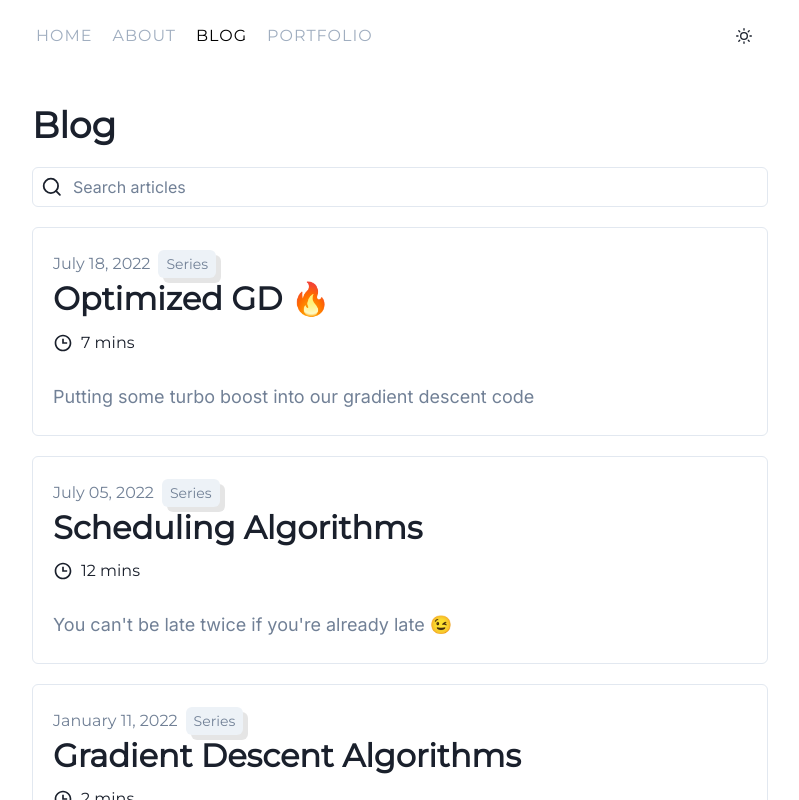
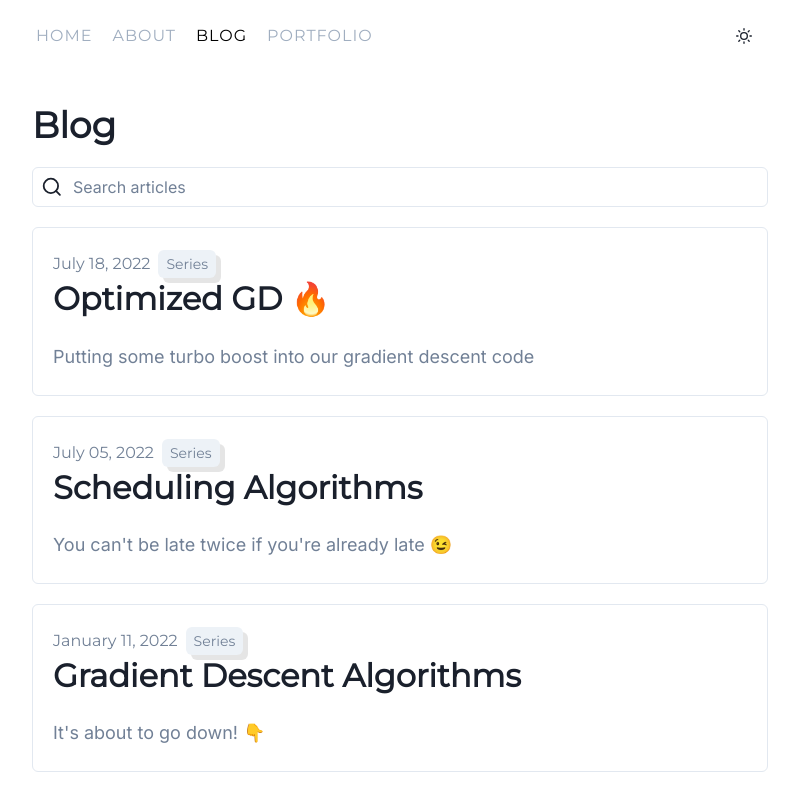
Before and after one commit to bsraya/bsraya, a Next.js app: page /blog in a window 1280 px wide. Shown: the top 800 px of the page, without its empty margins (240-1039 px from the left). Built offline with nearby package versions, Linux system fonts and the light colour scheme; a small style sheet from the web is missing.

Commit message:
chore: remove reading time info

```diff
--- a/components/Posts.tsx
+++ b/components/Posts.tsx
@@ -70,14 +70,6 @@ export default function Posts({ posts, type }: { posts: Post[]; type: string })
                                     <Heading as="h2" fontFamily="heading" fontSize="2rem" fontWeight="bold">
                                         {post.frontMatter.title}
                                     </Heading>
-                                    <HStack my={2} spacing={5} fontFamily="heading">
-                                        <Flex>
-                                            <Icon as={BiTime} h={5} w={5} mr={2} my="auto" />
-                                            <Text fontSize={fontSize}>
-                                                {post.frontMatter.readingTime}
-                                            </Text>
-                                        </Flex>
-                                    </HStack>
                                 </LinkOverlay>
                             </NextLink>
                             <Text as="p" color="gray.500" mt={5}>{post.frontMatter.description}</Text>
```
